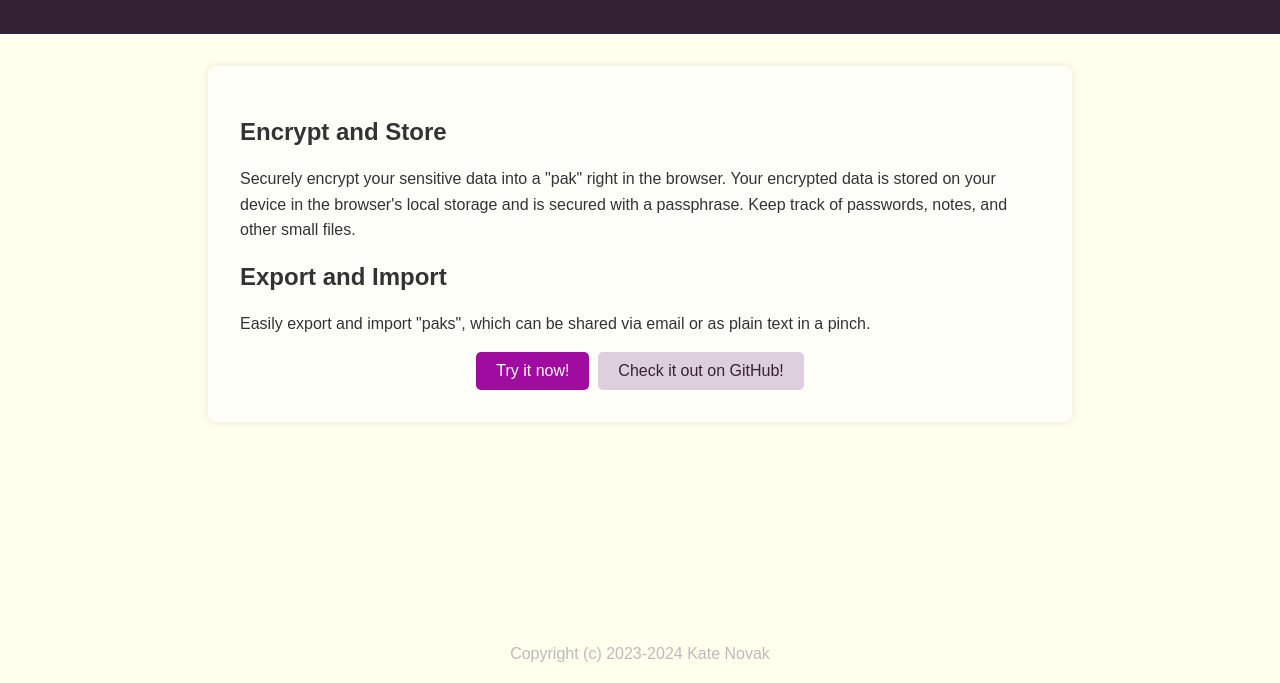
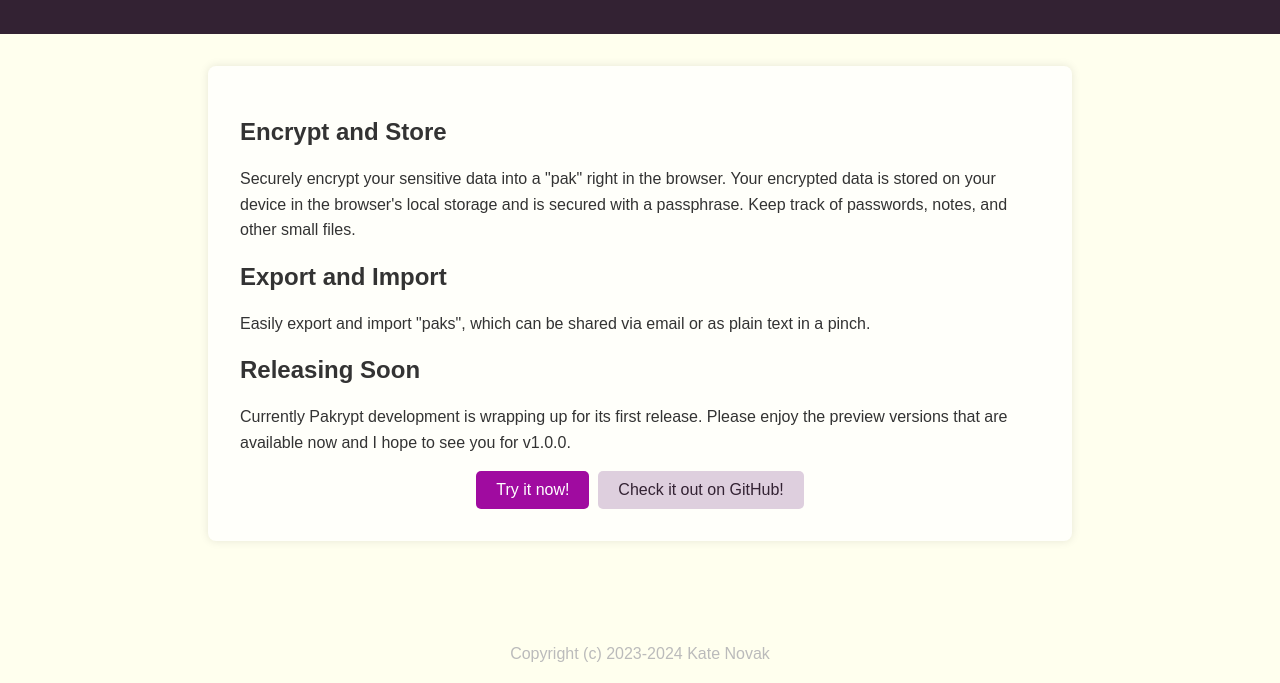
Before and after one commit to fractalate/www.pakrypt.com, a plain HTML site: page index.html in a window 1280 px wide. Shown: the part 117-800 px from the top of the page. Drawn offline with Linux system fonts and the light colour scheme.

Commit message:
New and Experimental

```diff
--- a/index.html
+++ b/index.html
@@ -102,6 +102,11 @@
         Easily export and import "paks", which can be shared via email or as plain text in a pinch.
       </p>
 
+      <h2>Releasing Soon</h2>
+      <p>
+        Currently Pakrypt development is wrapping up for its first release. Please enjoy the preview versions that are available now and I hope to see you for v1.0.0.
+      </p>
+
       <div class="cta-area">
         <a href="https://app.pakrypt.com/" class="cta-button-primary">Try it now!</a>
         <a href="https://github.com/fractalate/pakrypt" class="cta-button">Check it out on GitHub!</a>
```
